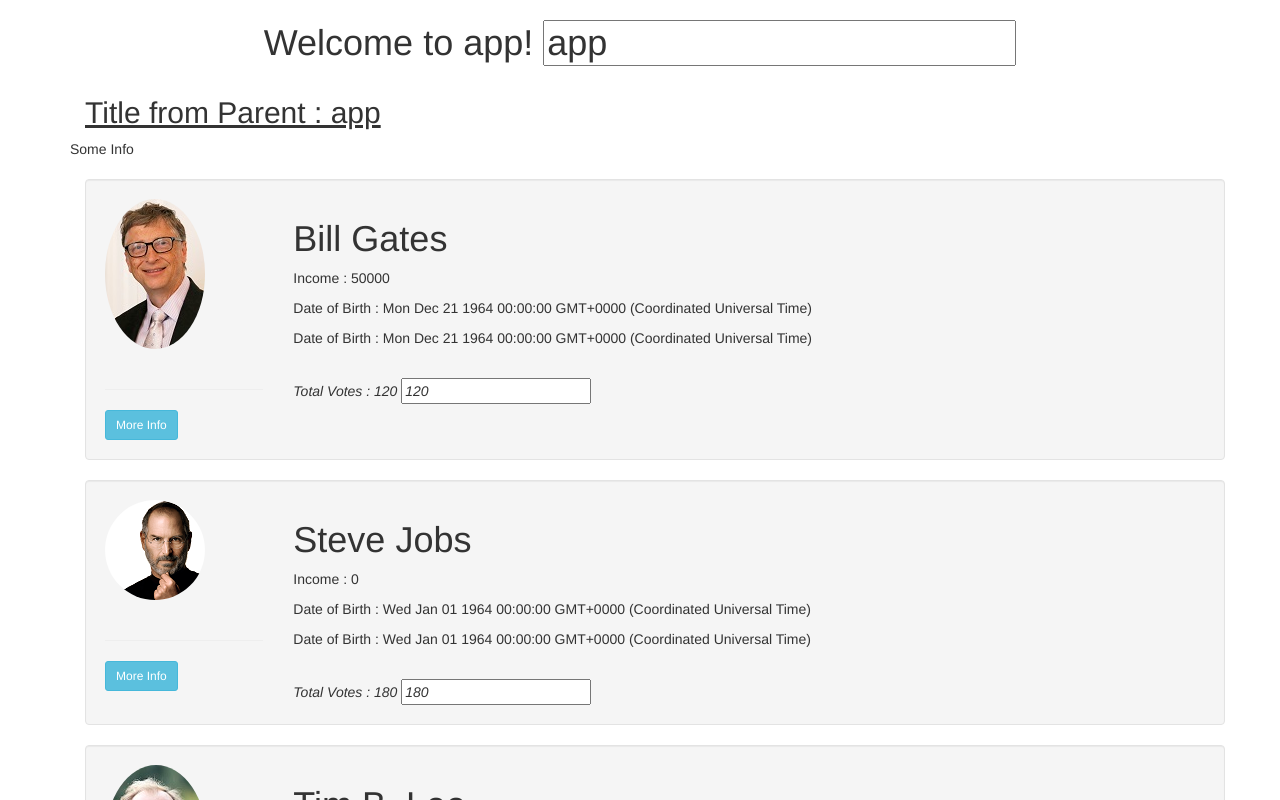
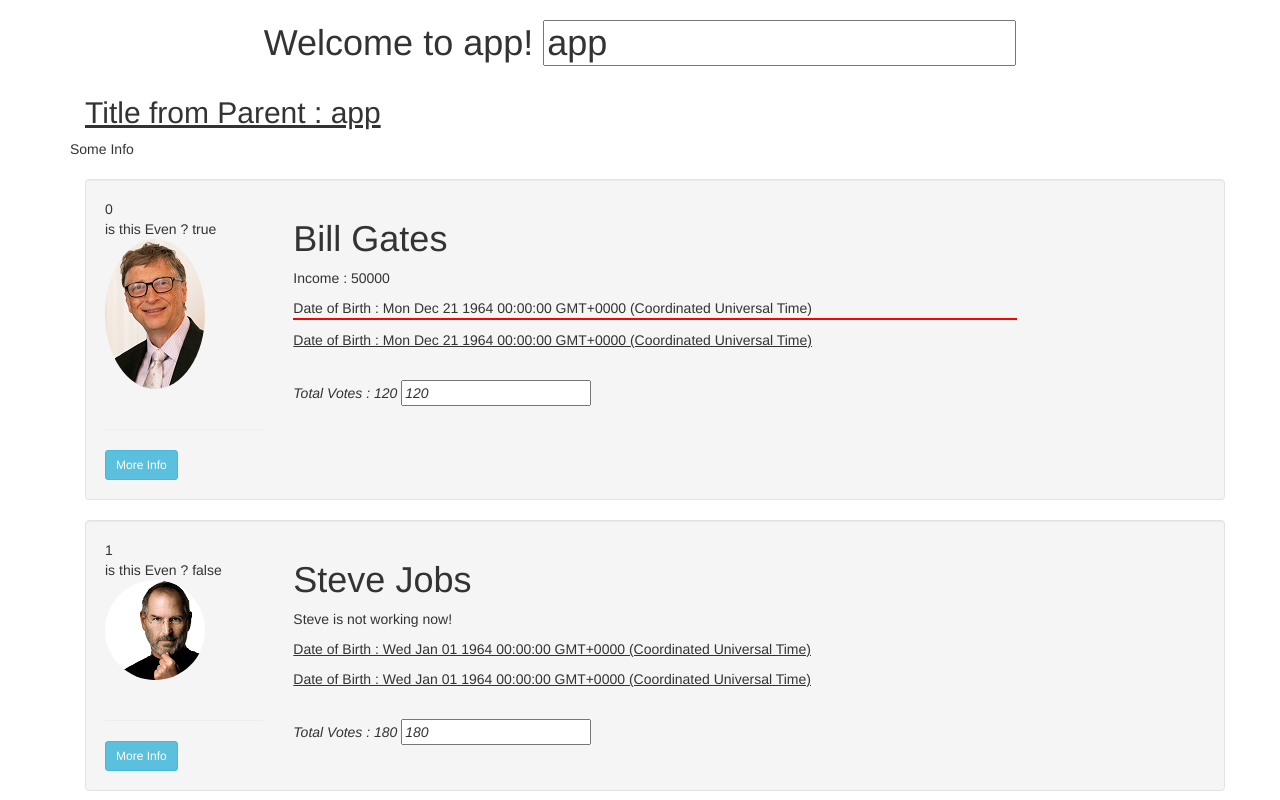
Before and after one commit to synergy2411/soc-gen-app, an Angular app: page / in a window 1280 px wide. Shown: the top 800 px of the page. Built offline with nearby package versions, Linux system fonts and the light colour scheme.

Commit message:
attribute directive added

```diff
--- a/src/app/user/user.component.css
+++ b/src/app/user/user.component.css
@@ -1,3 +1,10 @@
 h2{
     text-decoration: underline;
 }
+
+.myBorder{
+    border-bottom: 2px red solid;
+}
+.decoration{
+    text-decoration: underline;
+}
--- a/src/app/user/user.component.html
+++ b/src/app/user/user.component.html
@@ -9,9 +9,12 @@
 <br>
 <div class="container">
 <ul class="list-unstyled">
-    <li class="well" *ngFor="let user of users">
+<li class="well" *ngFor="let user of users; index as i; first as isFirst; last as isLast; even as isEven; odd as isOdd">
     <div class="row">
         <div class="col-xs-2 col-sm-2 col-md-2">
+            {{ i }}
+            <br>
+            is this Even ? {{ isEven }}
             <img [src]="user.image"
                 class="img-responsive img-circle">
             <br><hr>
@@ -20,15 +23,21 @@
                 More Info
             </button>
         </div>
+        <ng-template #elseTemplate>
+            <p>
+                {{user.firstName }} is not working now!
+            </p>
+        </ng-template>
         <div class="col-xs-8 col-sm-8 col-md-8">
             <h1>{{ user.firstName }} {{ user.lastName }}</h1>
-                <p> Income : {{ user.income}} </p>
+            <p *ngIf="user.isWorking; else elseTemplate"> Income : {{ user.income}} </p>
             <!-- using Interpolation -->
-                <p> Date of Birth : {{ user.dob }}</p>
+            <p [ngClass]="{'myBorder' : isEven, 'decoration' : isOdd}"> Date of Birth : {{ user.dob }}</p>
+            <p [ngClass]="myBorderStyle"> Date of Birth : {{ user.dob }}</p>
             <!-- Property binding syntax -->
-                <p>Date of Birth :
+            <!-- <p>Date of Birth :
                 <span [innerHTML]="user.dob"></span>
-                </p>
+            </p> -->
             <p><ng-content select=".section"></ng-content></p>
         <br>
         <em>
--- a/src/app/user/user.component.ts
+++ b/src/app/user/user.component.ts
@@ -33,8 +33,14 @@
     OnDestroy{
     @Input('xyz') users : User[];
     @Input('title') title : string;
+    myBorderStyle = {
+        myBorder : false,
+        decoration :true
+    }
 
     moreInfo(user : User){
+        this.myBorderStyle.myBorder = true;
+        this.myBorderStyle.decoration = false;
         alert(`${user.firstName} is working with ${user.company}!!!`);
     }
     constructor(){
```
Lines whose indentation alone changed are shown as unchanged.
